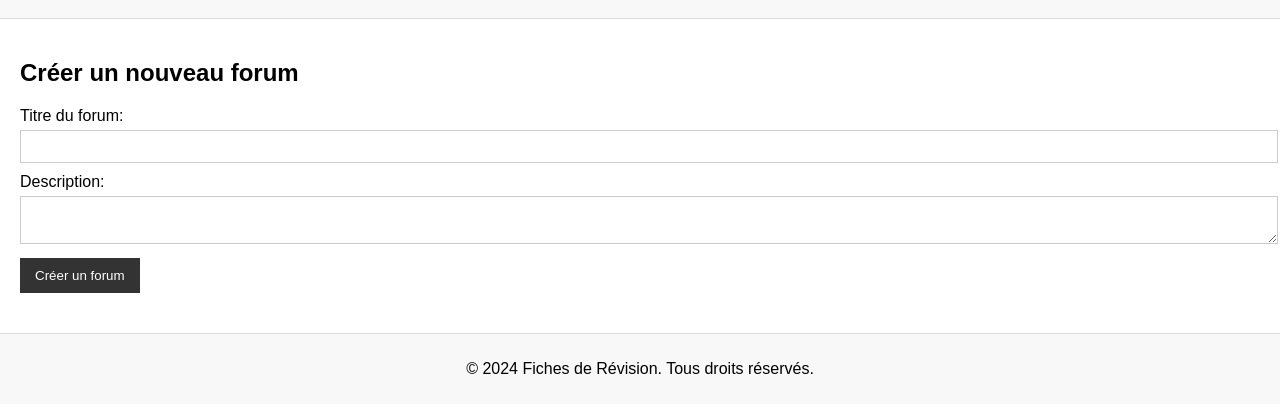
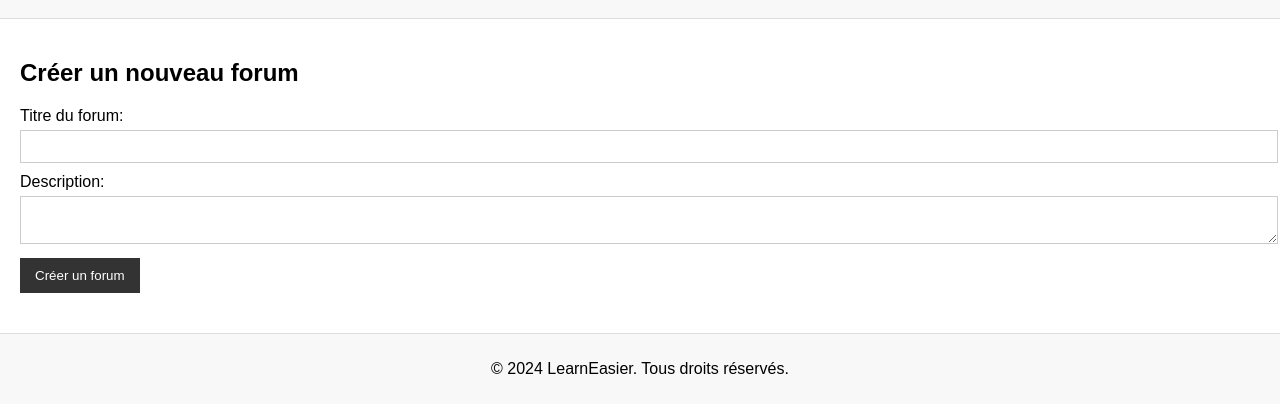
Before and after one commit to ChamPoingYT/tyj, a plain HTML site: page forum.html in a window 1280 px wide. Shown: the part 77-490 px from the top of the page. Drawn offline with Linux system fonts and the light colour scheme.

Commit message:
Update forum.html

```diff
--- a/forum.html
+++ b/forum.html
@@ -44,7 +44,7 @@
     </main>
 
     <footer>
-        <p>&copy; 2024 Fiches de Révision. Tous droits réservés.</p>
+        <p>&copy; 2024 LearnEasier. Tous droits réservés.</p>
     </footer>
 
     <script src="script.js"></script>
```
